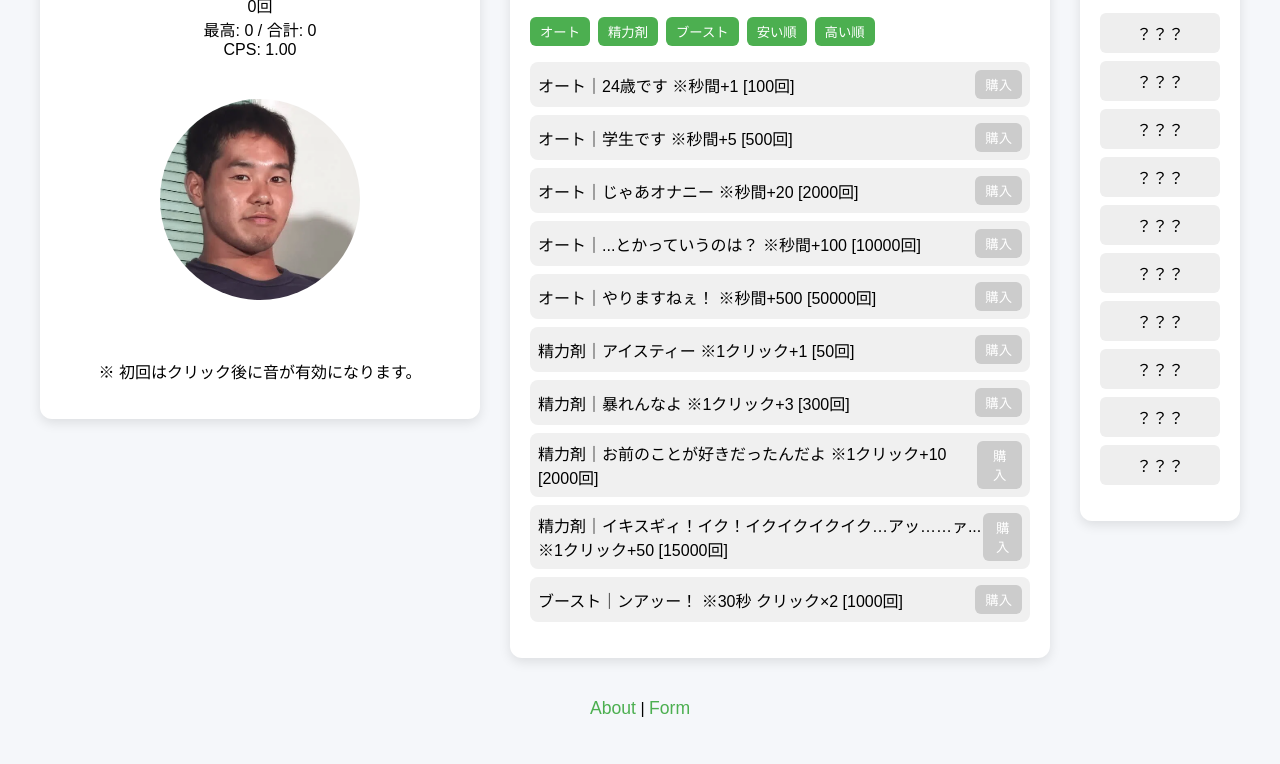
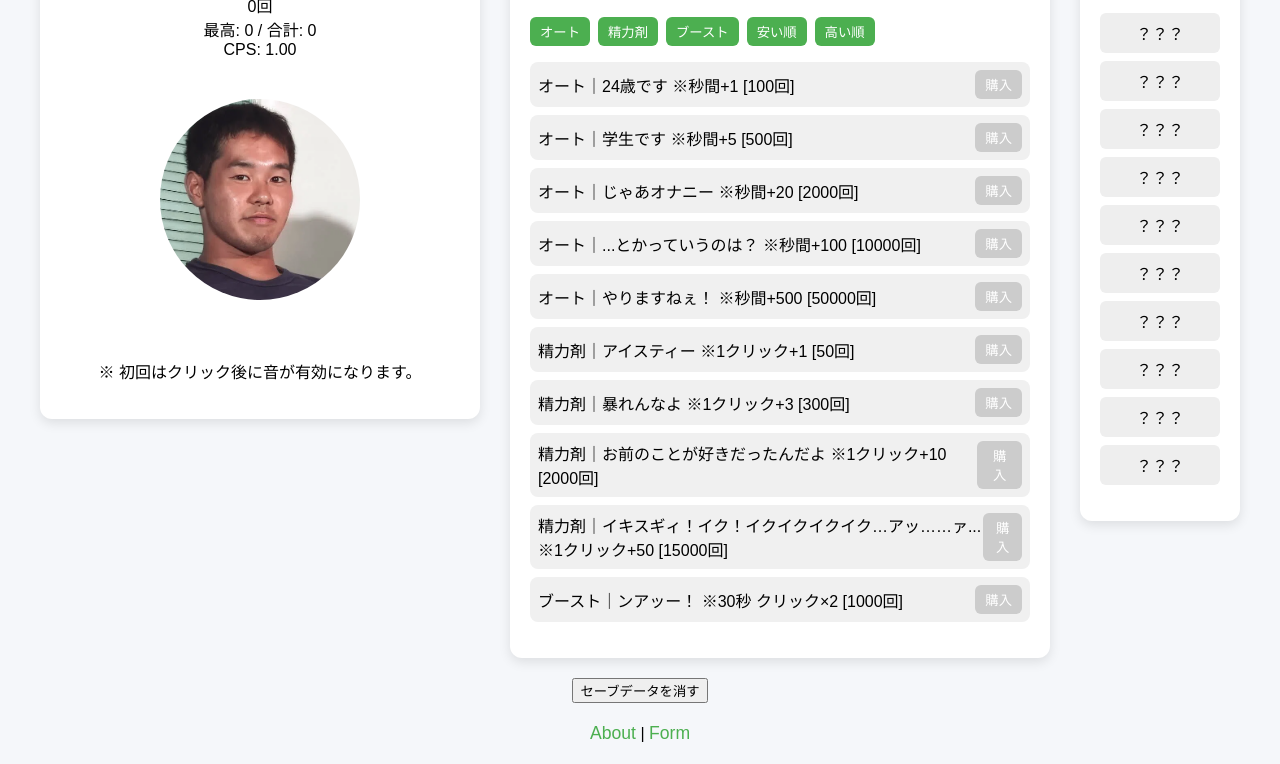
Before and after one commit to yajurenda/main, a plain HTML site: page index.html in a window 1280 px wide. Shown: the part 519-1283 px from the top of the page. Before the commit the page ends 1258 px from the top, so only its background shows below. Drawn offline with Linux system fonts and the light colour scheme.

Commit message:
Update index.html

```diff
--- a/index.html
+++ b/index.html
@@ -51,6 +51,12 @@
     </aside>
   </main>
 
+<!-- セーブデータ削除ボタン -->
+<div id="reset-container">
+  <button id="reset-btn" class="reset-button">セーブデータを消す</button>
+  <div id="reset-confirm" class="reset-step hidden"></div>
+</div>
+
   <footer>
     <a href="about.html">About</a> |
     <a href="form.html">Form</a>
```
